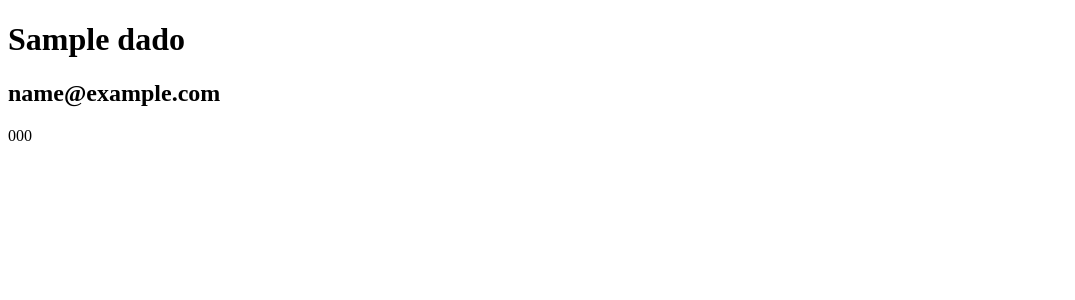
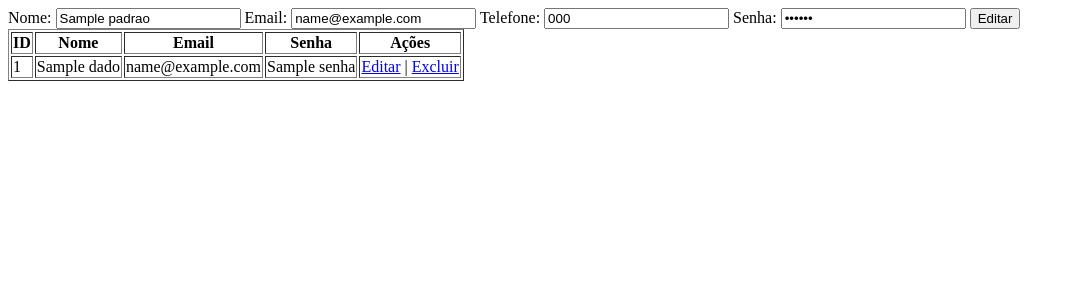
Before and after one commit to cauegz/active-record, a PHP site: template app/Views/formUser.php in a window 1280 px wide. Shown: the top 300 px of the page, without its empty margins (0-1075 px from the left). Run offline with PHP 8.4, Linux system fonts and the light colour scheme; the template is opened without the code that fills it: most values are stand-ins (such as "Sample title", 1, 10 or a date in 2020).

Commit message:
feat: view funcionando e mostrando tabela, falta só definir como vou fazer a edição

```diff
--- a/app/Views/formUser.php
+++ b/app/Views/formUser.php
@@ -6,10 +6,42 @@
     <title>Cadastrar usuário</title>
 </head>
 <body>
-    <?php foreach($dados as $linha): ?>
-        <h1><?= $linha->getNome() ?></h1>
-        <h2><?= $linha->getEmail() ?></h2>
-        <p><?= $linha->getTelefone() ?></p>
-    <?php endforeach; ?>
+    <form action="/usuario/<?= $padrao['acao'] ?>" method="post">
+        <label for="input_nome">
+            Nome:
+            <input type="text" name="nome" id="input_nome" value="<?= $padrao['nomeEditar'] ?>">
+        </label>
+        <label for="input_email">
+            Email:
+            <input type="text" name="email" id="input_email" value="<?= $padrao['emailEditar'] ?>">
+        </label>
+        <label for="input_telefone">
+            Telefone:
+            <input type="text" name="telefone" id="input_telefone" value="<?= $padrao['telefoneEditar'] ?>">
+        </label>
+        <label for="input_senha">
+            Senha:
+            <input type="password" name="senha" id="input_senha" value="<?= $padrao['senhaEditar'] ?>">
+        </label>
+        <button type="submit"><?= $padrao['acao']=="enviar" ? "Enviar" : "Editar" ?></button>
+    </form>
+    <table border="1">
+        <thead>
+            <tr>
+                <th>ID</th><th>Nome</th><th>Email</th><th>Senha</th><th>Ações</th>
+            </tr>
+        </thead>
+        <tbody>
+            <?php foreach($dados as $dado):?>
+            <tr>
+                <td><?=$dado->getId()?></td>
+                <td><?=$dado->getNome()?></td>
+                <td><?=$dado->getEmail()?></td>
+                <td><?=$dado->getSenha()?></td>
+                <td><a href="/usuario/editar/<?=$dado->getId()?>">Editar</a> | <a href="/usuario/excluir/<?=$dado->getId()?>">Excluir</a></td>
+            </tr>
+            <?php endforeach ?>
+        </tbody>
+    </table>
 </body>
 </html>
--- a/public/index.php
+++ b/public/index.php
@@ -7,7 +7,10 @@ require_once __DIR__ . '/../vendor/autoload.php';
 $router = new Router();
 
 //rotas fixas sempre antes de dinamicas
-$router->addRoute("/usuario", "Usuario@formulario");
+$router->addRoute("/usuario", "Usuario@index");
+$router->addRoute("/usuario/enviar", "Usuario@enviar");
+$router->addRoute("/usuario/excluir/{id}", "Usuario@excluir");
+$router->addRoute("/usuario/editar/{id}", "Usuario@editar");
 
 
 $router->execute(parse_url($_SERVER['REQUEST_URI'], PHP_URL_PATH));
```
Also changed, not shown: app/Controllers/ControladorUsuario.php (+43 -2 lines), app/Controllers/ControladorFuncionario.php (added), 1 other file.
